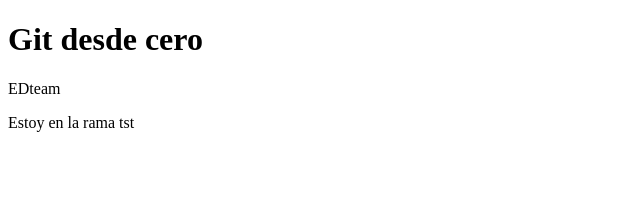
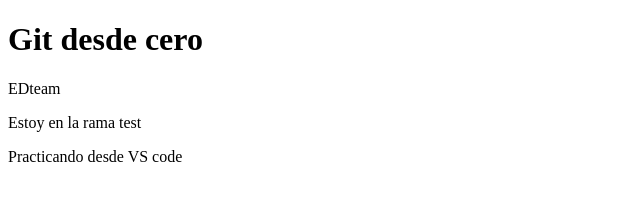
Before and after one commit to jos-m/practica-git, a plain HTML site: page index.html in a window 1280 px wide. Shown: the whole page, without its empty margins (0-640 px from the left). Drawn offline with Linux system fonts and the light colour scheme.

Commit message:
Primer commir desde VS code

```diff
--- a/index.html
+++ b/index.html
@@ -3,13 +3,18 @@
 <head>
   <meta charset="UTF-8">
   <meta name="viewport" content="width=device-width, initial-scale=1.0">
-  <title>Practicando con git</title>
+  <title>Practicando con git desde vscode</title>
 </head>
 <body>
   <h1>Git desde cero</h1>
   <p>EDteam</p>
   <section>
-    <p>Estoy en la rama tst</p>
+    <p>Estoy en la rama test</p>
   </section>
+  <div>
+    <p>
+      Practicando desde VS code
+    </p>
+  </div>
 </body>
 </html>
```
Also changed, not shown: 1 other file.
